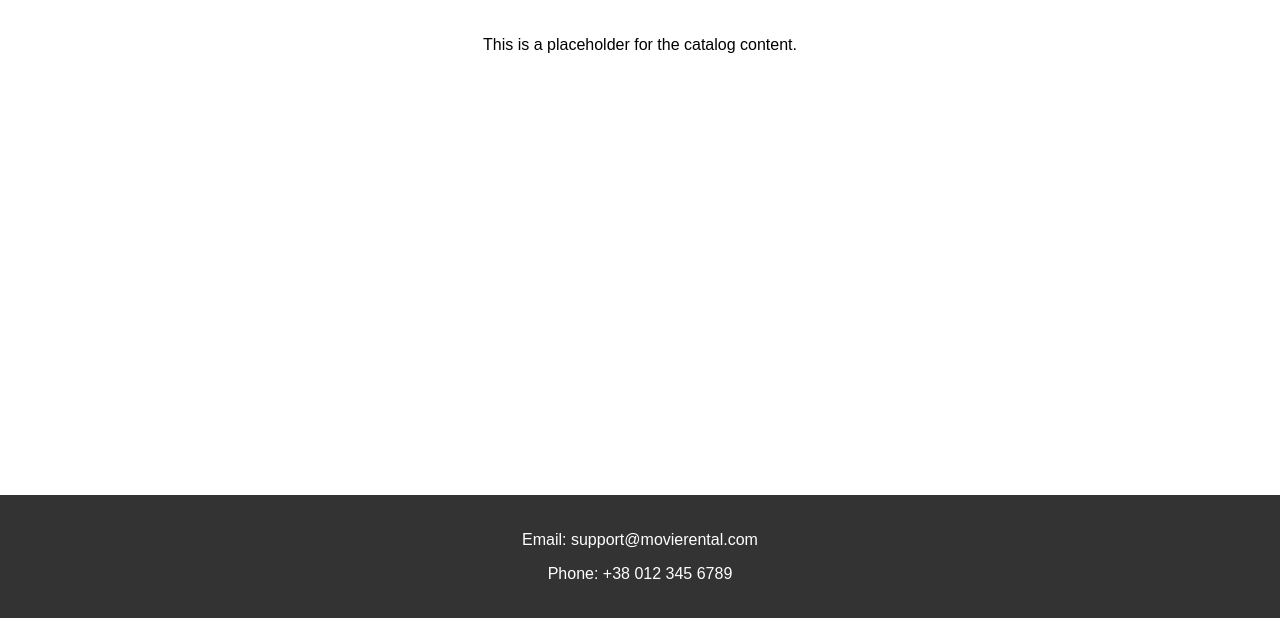
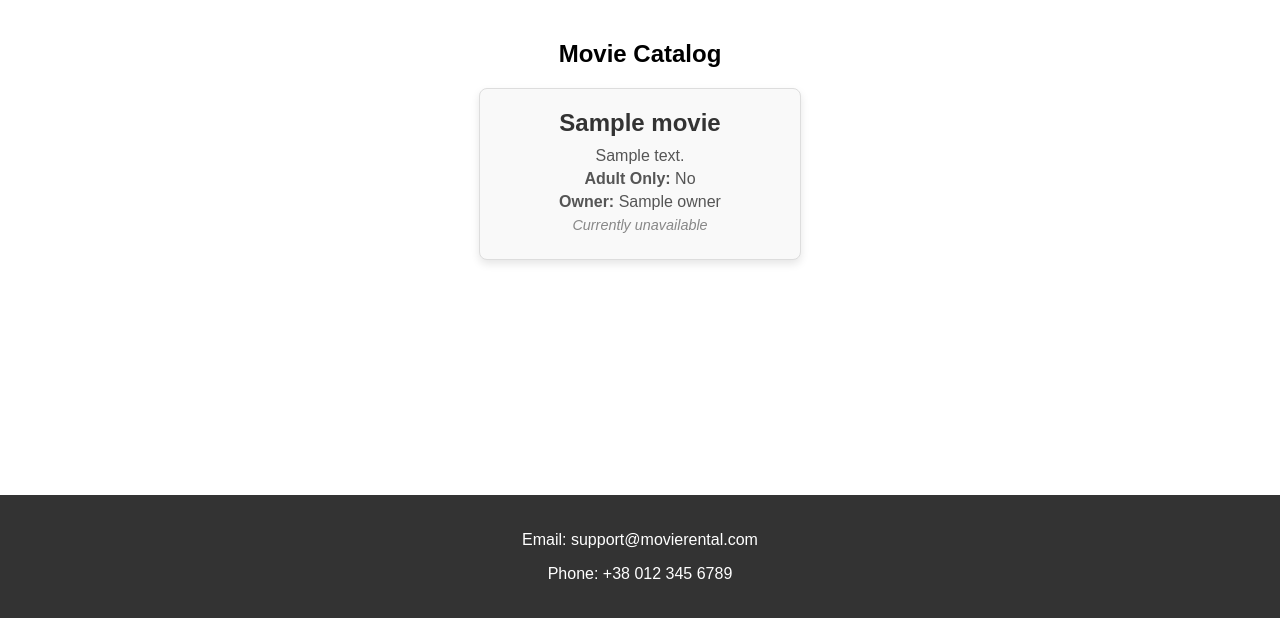
Before and after one commit to Igorsh1k/adult-video-rental, a Flask app: template frontend/templates/catalog.html in a window 1280 px wide. Shown: the part 181-799 px from the top of the page. Run offline with Flask 3, Linux system fonts and the light colour scheme; the template is opened without the code that fills it: most values are stand-ins (such as "Sample title", 1, 10 or a date in 2020).

Commit message:
update catalog.html

```diff
--- a/frontend/static/style.css
+++ b/frontend/static/style.css
@@ -77,3 +77,76 @@ footer {
     max-width: 100vw;
     box-sizing: border-box;
 }
+
+
+
+.catalog {
+    display: flex;
+    flex-wrap: wrap;
+    gap: 20px;
+    justify-content: center;
+}
+
+.movie-card {
+    background-color: #f9f9f9;
+    border: 1px solid #ddd;
+    border-radius: 8px;
+    padding: 20px;
+    width: 280px;
+    box-shadow: 0 4px 8px rgba(0, 0, 0, 0.1);
+    transition: transform 0.3s ease, box-shadow 0.3s ease;
+}
+
+.movie-card:hover {
+    transform: translateY(-5px);
+    box-shadow: 0 6px 12px rgba(0, 0, 0, 0.15);
+}
+
+.movie-card h3 {
+    font-size: 1.5rem;
+    margin: 0 0 10px;
+    color: #333;
+}
+
+.movie-card p {
+    font-size: 1rem;
+    color: #555;
+    margin: 5px 0;
+}
+
+.movie-card button {
+    margin-top: 15px;
+    padding: 10px 20px;
+    background-color: #28a745;
+    color: white;
+    border: none;
+    border-radius: 5px;
+    font-size: 1rem;
+    cursor: pointer;
+    transition: background-color 0.3s ease;
+}
+
+.movie-card button:hover {
+    background-color: #218838;
+}
+
+.movie-card p em {
+    color: #888;
+    font-size: 0.9rem;
+}
+
+
+.button-login {
+    display: inline-block;
+    padding: 10px 20px;
+    background-color: #007bff;
+    color: white;
+    text-decoration: none;
+    border-radius: 5px;
+    font-size: 1rem;
+    transition: background-color 0.3s ease;
+}
+
+.button-login:hover {
+    background-color: #0056b3;
+}
--- a/frontend/templates/catalog.html
+++ b/frontend/templates/catalog.html
@@ -5,6 +5,28 @@
     <meta name="viewport" content="width=device-width, initial-scale=1.0">
     <title>Catalog - MovieRental</title>
     <link rel="stylesheet" href="{{ url_for('static', filename='style.css') }}">
+    <script>
+        async function takeMovie(movieId) {
+            try {
+                const response = await fetch(`/take_movie/${movieId}`, {
+                    method: 'POST',
+                    headers: {
+                        'Content-Type': 'application/json'
+                    }
+                });
+
+                const data = await response.json();
+                if (response.ok) {
+                    alert(data.message);
+                    location.reload();
+                } else {
+                    alert(data.error);
+                }
+            } catch (error) {
+                console.error('Error:', error);
+            }
+        }
+    </script>
 </head>
 <body>
     <header>
@@ -25,9 +47,30 @@
             </div>
         </nav>
     </header>
+
     <main>
-    <p>This is a placeholder for the catalog content.</p>
+        <h2>Movie Catalog</h2>
+        <div class="catalog">
+            {% for movie in movies %}
+                <div class="movie-card">
+                    <h3>{{ movie.title }}</h3>
+                    <p>{{ movie.description }}</p>
+                    <p><strong>Adult Only:</strong> {{ "Yes" if movie.is_adult else "No" }}</p>
+                    <p><strong>Owner:</strong> {{ movie.owner }}</p>
+                    {% if movie.owner == 'store' and movie.is_available %}
+                        {% if session.get('username') %}
+                            <button onclick="takeMovie('{{ movie.id }}')">Take Movie</button>
+                        {% else %}
+                            <a href="{{ url_for('auth.login') }}" class="button-login">Login</a>
+                        {% endif %}
+                    {% else %}
+                        <p><em>Currently unavailable</em></p>
+                    {% endif %}
+                </div>
+            {% endfor %}
+        </div>
     </main>
+
     <footer>
         <p>Email: support@movierental.com</p>
         <p>Phone: +38 012 345 6789</p>
```
Also changed, not shown: backend/homepages.py (+40 -2 lines). Lines whose indentation alone changed are shown as unchanged.
